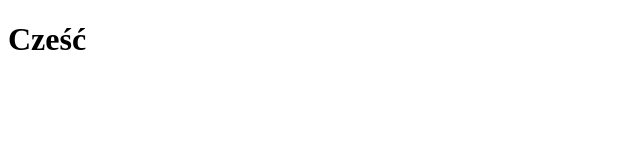
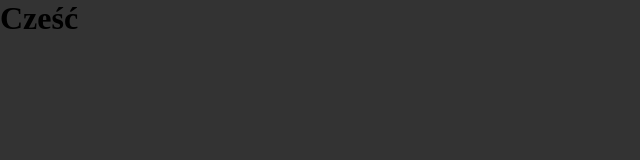
Before and after one commit to Sekknai/Portfolio, a plain HTML site: page index.html in a window 1280 px wide. Shown: the whole page, without its empty margins (0-640 px from the left). Drawn offline with Linux system fonts and the light colour scheme.

Commit message:
addes stylescss

```diff
--- a/index.html
+++ b/index.html
@@ -5,6 +5,7 @@
     <meta http-equiv="X-UA-Compatible" content="IE=edge">
     <meta name="viewport" content="width=device-width, initial-scale=1.0">
     <title>Document</title>
+    <link rel="stylesheet" href="./style.css">
 </head>
 <body>
     <h1>Cześć</h1>
--- /dev/null
+++ b/style.css
@@ -0,0 +1,10 @@
+*{
+    box-sizing: border-box;
+    padding: 0;
+    margin: 0;
+}
+
+
+body{
+    background-color: #333;
+}
```
